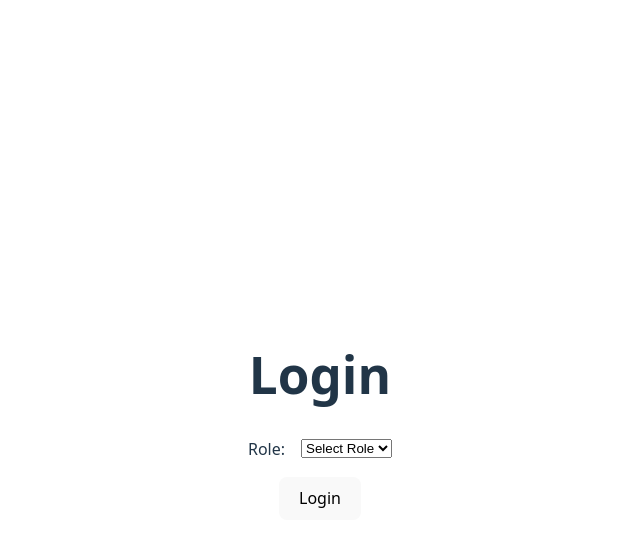
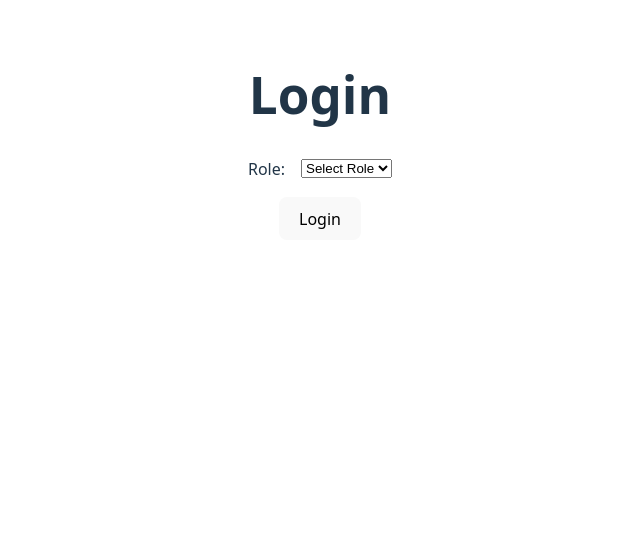
Before and after one commit to p-rinceS/CS-480-Project, a React (Vite) app in the folder app/client/: page /login in a window 1280 px wide. Shown: the top 546 px of the page, without its empty margins (320-960 px from the left). Built offline with nearby package versions, Linux system fonts and the light colour scheme.

Commit message:
Fixed small styling errors and incorrect server function name

```diff
--- a/app/client/src/index.css
+++ b/app/client/src/index.css
@@ -71,19 +71,11 @@ button:focus-visible {
   transform: scale(1.05);
 }
 
-#page {
-  display: flex;
-  flex-direction: column;
-}
-
-#body {
-  flex: 1;
-}
-
 body {
   padding: 0;
   margin: 0;
   width: 100%;
+  min-height: 100%;
   justify-content: center;
 }
 
--- a/app/client/src/main.jsx
+++ b/app/client/src/main.jsx
@@ -33,9 +33,9 @@ const PrivateRoute = ({ children }) => {
 
 // Shows header on every page
 const PageLayout = () => (
-  <div id="page">
+  <div>
     <Header />
-    <div id="body">
+    <div>
       <Outlet />
     </div>
   </div>
```
Also changed, not shown: 1 other file (tests, documents, lock files or other folders).
